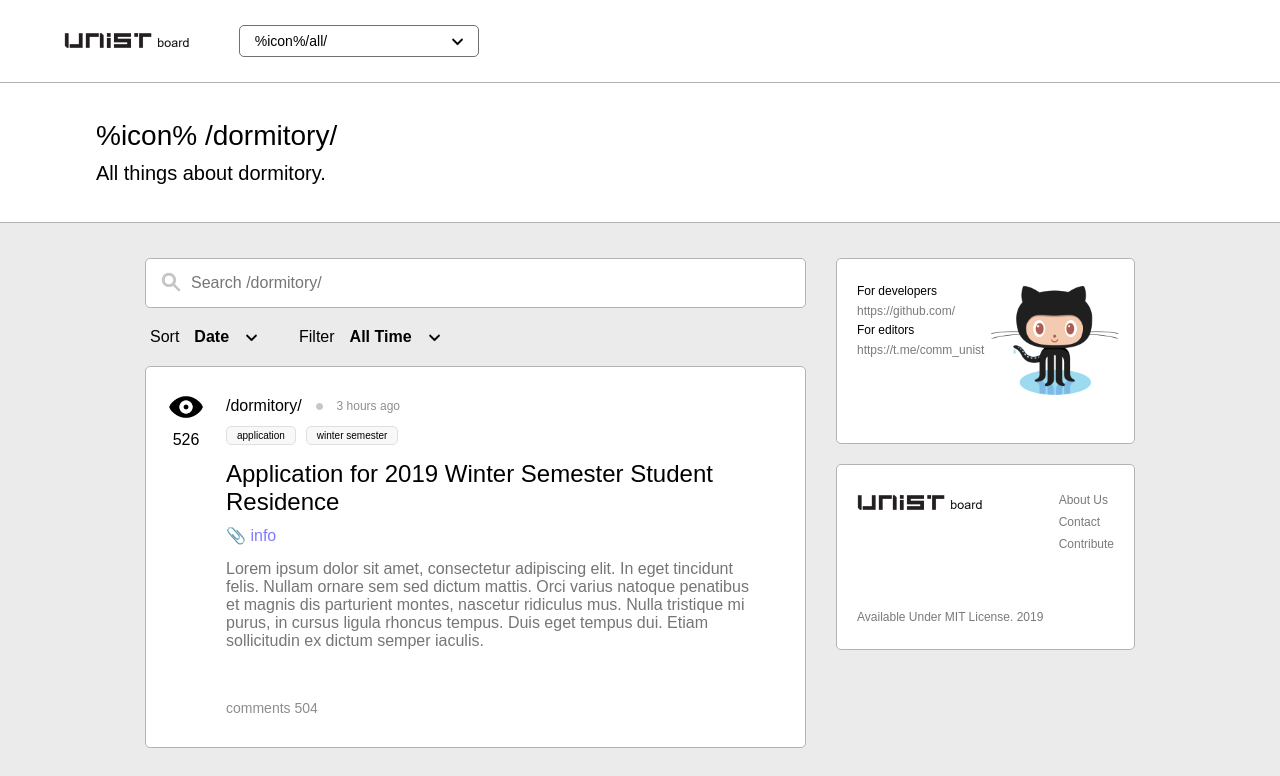
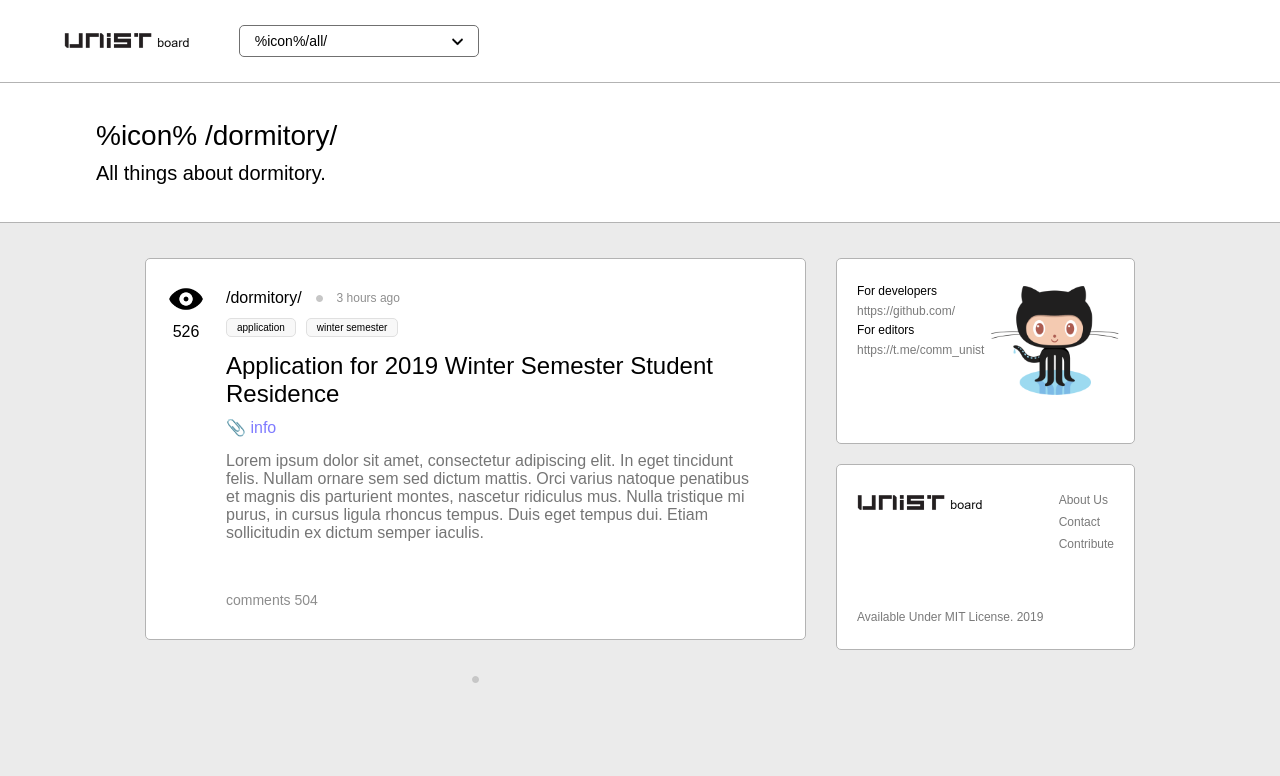
Before and after one commit to archhhh/unist-board, a React app: page /1/1 in a window 1280 px wide. Shown: the top 776 px of the page. Built offline with nearby package versions, Linux system fonts and the light colour scheme.

Commit message:
routing, fullpost component ui added

```diff
--- a/src/components/App.js
+++ b/src/components/App.js
@@ -2,14 +2,20 @@ import React, {Component} from 'react';
 import { BrowserRouter, Route, Switch } from 'react-router-dom';
 import Header from './Header';
 import Posts from './Posts';
+import FullPost from './FullPost';
 
 class App extends Component{
     render(){
         return (
-            <div className="App">
-                <Header></Header>
-                <Posts></Posts>
-            </div>
+            <BrowserRouter>
+                <div className="App">
+                    <Header></Header>
+                    <Switch>
+                        <Route exact path={['/', '/:board']} render={(props) => <Posts {...props} />} />
+                        <Route exact path='/:board/:id' render={(props) => <FullPost {...props} />} />
+                    </Switch>
+                </div>
+            </BrowserRouter>
         );
     }
 }
--- /dev/null
+++ b/src/components/FullPost/index.js
@@ -0,0 +1,57 @@
+import React, { Component } from 'react';
+import Footer from '../Footer';
+
+
+class FullPost extends Component{
+    render(){
+        return (
+            <div className='full-post'>
+                <div className='banner'>
+                        <div className='content-wrapper'>
+                            <h1 className='board-name'>%icon% /dormitory/</h1>
+                            <h2 className='board-desc'>All things about dormitory.</h2>
+                        </div>
+                    </div>
+                <div className='main-content-wrapper'>
+
+                    <div className='left'>
+                        <div className='post'>
+                                <div className='views-counter'>
+                                    <img src='../../assets/eye1_3x.png'></img>
+                                    <p>526</p>
+                                </div>
+                                <div className='content'>
+                                    <div className='meta'>
+                                        <a href='#' className='board'>/dormitory/</a>
+                                        <span className='delimiter'></span>
+                                        <span className='date'>3 hours ago</span>
+                                    </div>
+                                    <div className='tags'>
+                                        {['application', 'winter semester'].map((tag) => (<span className='tag'>{tag}</span>))}
+                                    </div>
+                                    <div className='reactions'>
+                                    </div>
+                                    <h1 className='title'>
+                                        Application for 2019 Winter Semester Student Residence
+                                    </h1>
+                                    <div className='attachments'>
+                                        { [{url: '#', name: 'info'}].length > 0 && <span className='clip'>📎 </span>}
+                                        {[{url: '#', name: 'info'}].map((attachment) => (<a href={attachment.url}>{attachment.name}</a>))}
+                                    </div>
+                                    <p className='full-desc'>Lorem ipsum dolor sit amet, consectetur adipiscing elit. In eget tincidunt felis.
+                    Nullam ornare sem sed dictum mattis. Orci varius natoque penatibus et magnis dis
+                    parturient montes, nascetur ridiculus mus. Nulla tristique mi purus, in cursus ligula
+                    rhoncus tempus. Duis eget tempus dui. Etiam sollicitudin ex dictum semper iaculis.</p>
+                                    <p className='comments'>comments 504</p>
+                                </div>
+                        </div>
+                        <div className='delimiter'></div>
+                    </div>
+                <Footer></Footer>
+                </div>
+            </div>
+        );
+    }
+};
+
+export default FullPost;
--- a/styles/style.scss
+++ b/styles/style.scss
@@ -434,3 +434,128 @@ footer{
         }
     }
 }
+
+.full-post{
+    .main-content-wrapper{
+        width:80%;
+        max-width:990px;
+        margin: 0 auto;
+        margin-top:35px;
+        display:flex;
+        .left{
+            flex-grow: 1;
+        }
+    }
+    .banner{
+        border-bottom: 1px solid #B3B3B3;
+        padding:37px 0;
+        background-color: #FFFFFF;
+        .content-wrapper{
+            width:85%;
+            margin:0 auto;
+            max-width:1200px;
+            .board-name{
+                font-size:28px;
+                font-weight: normal;
+            }
+            .board-desc{
+                margin-top:10px;
+                font-size:20px;
+                font-weight: normal;
+            }
+        }
+    }
+    .post{
+        display:flex;
+        margin-bottom:30px;
+        .views-counter{
+            img{
+                height:40px;
+            }
+            margin-right:20px;
+            p{
+                text-align: center;
+            }
+        }
+        .content{
+            padding:10px 0;
+            .meta{
+                display:flex;
+                align-items: center;
+                .board{
+                    font-size:16px;
+                    margin-right:10px;
+                    text-decoration: none;
+                    &:hover{
+                        text-decoration: underline;
+                    }
+                    color: #000000;
+                }
+                .delimiter{
+                    background:url(../assets/delimiter.png);
+                    background-repeat:no-repeat;
+                    background-position:center;
+                    display:inline-block;
+                    width:15px;
+                    height:15px;
+                    margin-right:10px;
+                    padding:0;
+                }
+                .date{
+                    font-size:12px;
+                    color:#8F8F8F;
+                }
+                margin-bottom:10px;
+            }
+            .tags{
+                margin-bottom:15px;
+                .tag{
+                    display:inline-block;
+                    font-size:10px;
+                    padding:3px 10px;
+                    border:1px solid #E0E0E0;
+                    border-radius:5px;
+                    margin-right:10px;
+                    background-color:#F8F8F8;
+                    &:hover{
+                        cursor:pointer;
+                    }
+                }
+            }
+            .title{
+                font-size:24px;
+                font-weight: normal;
+                margin-bottom:10px;
+            }
+            .attachments{
+                margin-bottom:15px;
+                a{
+                    margin-right:7px;
+                    text-decoration:none;
+                    color:#7F7BFF;
+                }
+            }
+            .full-desc{
+                color:#757575;
+                font-size:16px;
+            }
+            .comments{
+                display:inline-block;
+                margin-top:50px;
+                color: #8D8D8D;
+                text-decoration: none;
+                font-size:14px;
+            }
+        }
+        padding:20px 40px 20px 20px;
+        background-color: #FFFFFF;
+        border-radius:5px;
+        border:1px solid #B3B3B3;
+    }
+    .delimiter{
+        background:url(../assets/delimiter.png);
+        background-repeat:no-repeat;
+        background-position:center 5px;
+        padding:20px 0;
+    }
+}
--- a/webpack.config.js
+++ b/webpack.config.js
@@ -5,7 +5,8 @@ module.exports = {
     entry: "./src/index.js",
     output: {
         path: path.join(__dirname, "/dist"),
-        filename: "bundle.js"
+        filename: "bundle.js",
+        publicPath:'/'
     },
     devServer: {
       historyApiFallback: true
```
Also changed, not shown: 7 other files (tests, documents, lock files or other folders).
